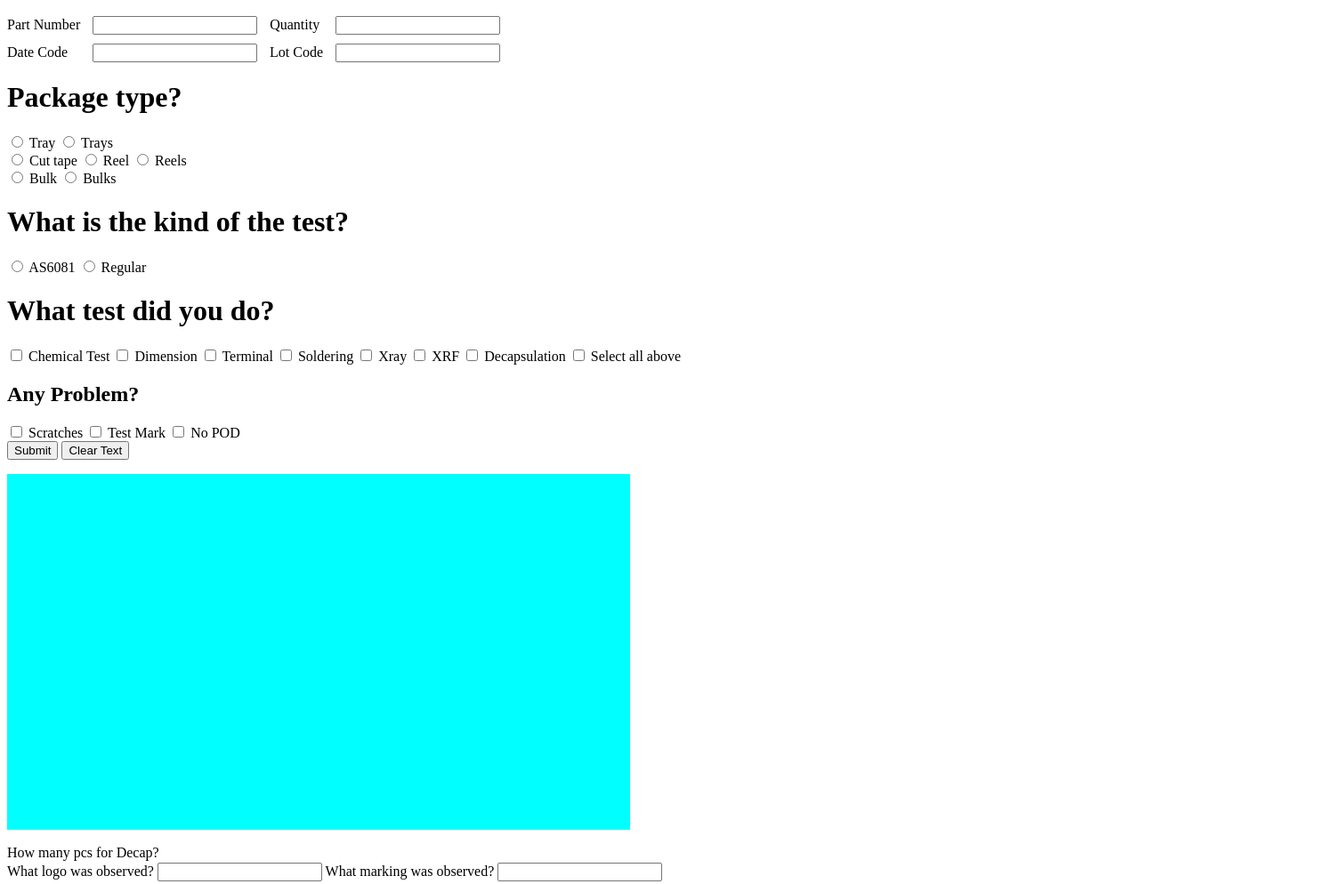
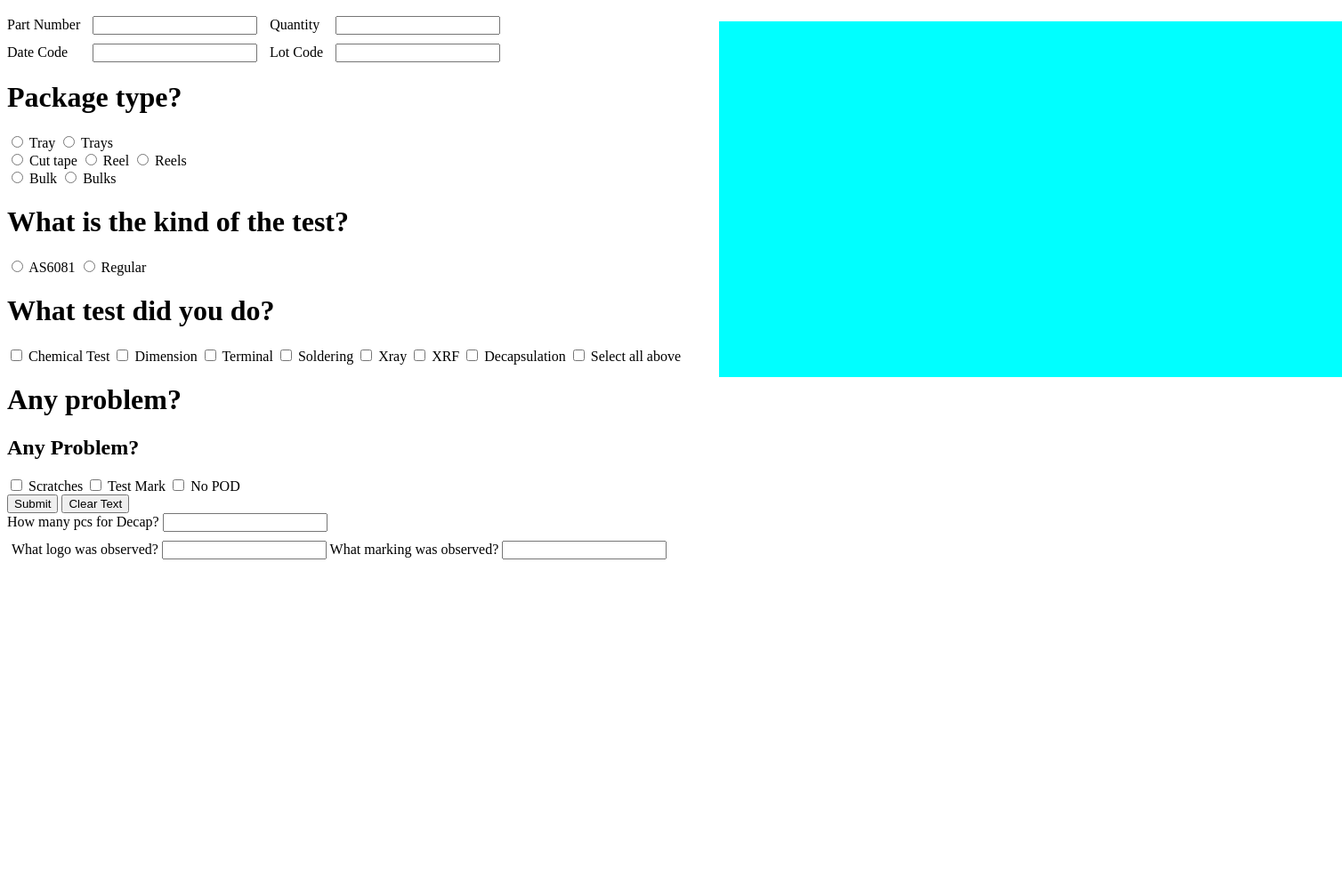
Before and after one commit to vuquockhanh124/Vyrian_Test_report, a plain HTML site: page vyrian/index.html in a window 1280 px wide. Shown: the whole page at 89% size, 1508 px wide, since content can reach past the window. After the commit the page ends 800 px from the top, so only its background shows below. Drawn offline with Linux system fonts and the light colour scheme.

Commit message:
quick fix

```diff
--- a/vyrian/index.html
+++ b/vyrian/index.html
@@ -5,7 +5,6 @@
       <meta http-equiv="X-UA-Compatible" content="IE=edge">
       <meta name="viewport" content="width=device-width, initial-scale=1.0">
       <link rel="stylesheet" href="style.css">
-
       <title>Document</title>
     </head>
 
@@ -13,24 +12,16 @@
 
     <body>
         <div class="left_container">
-    <div >
-
-
+             <div>
                  <label for="PartNumber">Part Number </label>
                  <input class="textBox" type="text" id="PartNumber" value="">
-
-
                  <label for="Quantity">Quantity </label>
                  <input class="textBox textBox3" type="text" id="Quantity" value="">
-
-
              </div>
 
              <div>
-
                  <label for="DC">Date Code </label>
                  <input class="textBox textBox2" type="text" id="DC" value="">
-
                  <label for="LotCode">Lot Code </label>
                  <input class="textBox " type="text" id="LotCode" value="">
              </div>
@@ -68,6 +59,7 @@
               <label for="Regular">Regular</label>
             </div>
 
+
             <div>
               <h1>What test did you do? </h1>
               <input type="checkbox" name="test_name"  id="Chemical" value="Chemical">
@@ -92,16 +84,13 @@
                <label for="Decap">Decapsulation </label>
 
                 <input type="checkbox" onchange="check_status()"   id="All" value="SelectAll">
-        <label for="All">Select all above </label
+                <label for="All">Select all above </label>
+            </div>
 
 
 
 
-
-
-    </div>
-
-    <!-- <h1>Any problem?</h1> -->
+            <h1>Any problem?</h1>
 
             <div>
                  <!-- <input type="radio" name="yes_no" id="yes" value="1">
@@ -126,21 +115,14 @@
          <button id="btn_clear">Clear Text</button>
 
 
-    <div >
-        <p id="text_output"> </p>
 
-    </div>
-</div>
-
-
-<div id="right_container">
 
             <div >
                  <label  for="NumDecap">How many pcs for Decap? </label>
                  <input  type="text" id="NumDecap" value="">
             </div>
 
-    <div >
+          <div style="margin-top:10px; margin-left: 5px;" >
                <label   for="Logo">What logo was observed? </label>
               <input   type="text" id="Logo" value="">
 
@@ -149,6 +131,13 @@
          </div>
 </div>
 
+
+<div class="right_container">
+    <div ><p id="text_output"> </p></div>
+
+</div>
+
 <script src="script.js"></script>
 </body>
+
 </html>
--- a/vyrian/style.css
+++ b/vyrian/style.css
@@ -26,13 +26,16 @@
 
 
 
-
-
-#NumDecap{
-    visibility: hidden;
+.left_container{
+    display: inline-block;
+    position: relative;
+    width:800px;
+    height:1000;
 }
 
-
-#Decap:checked ~ #NumDecap{
-    visibility: visible;
+.right_container{
+    display: inline-block;
+    position: absolute;
+    width: 700px;
+    height: 1000;
 }
```
Lines whose indentation alone changed are shown as unchanged.
